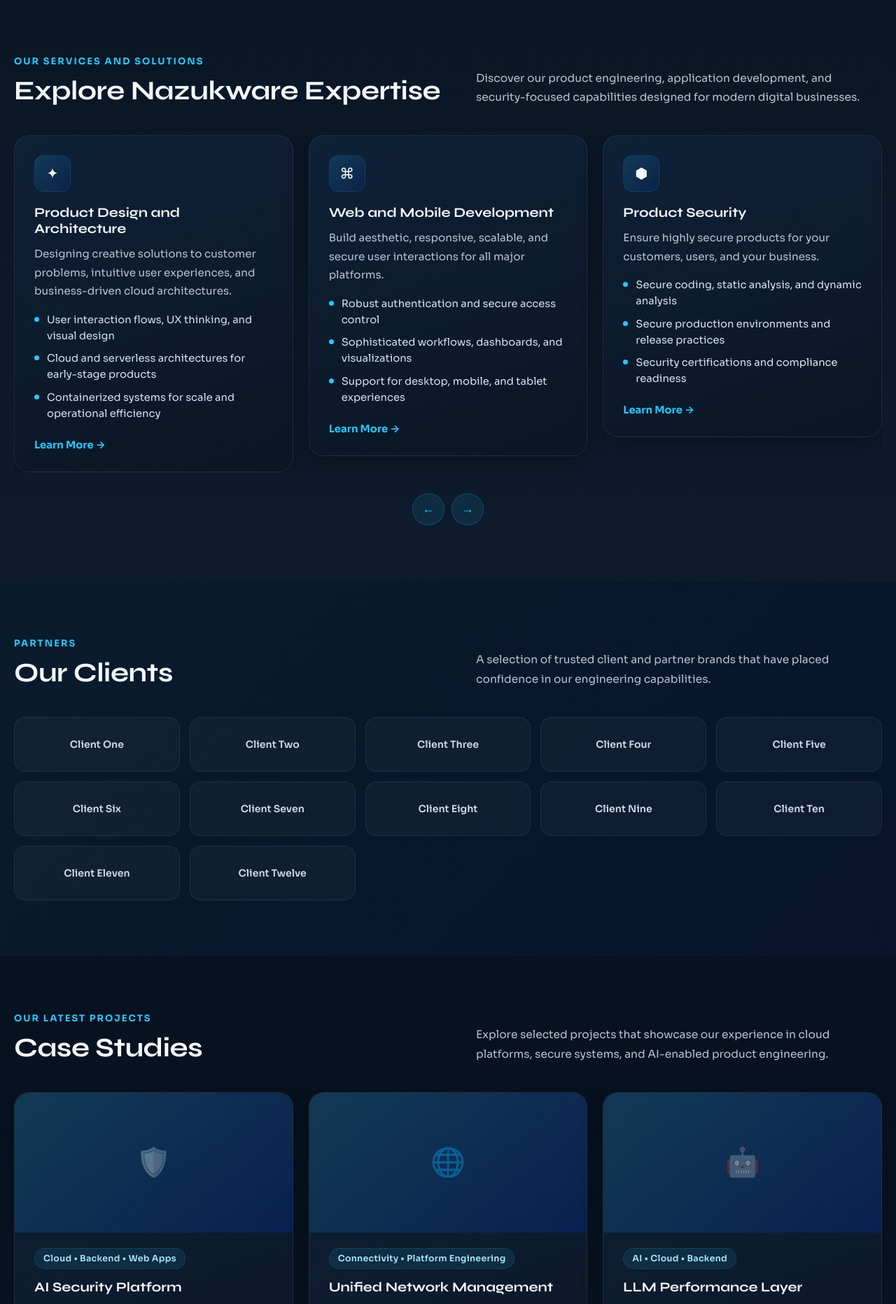
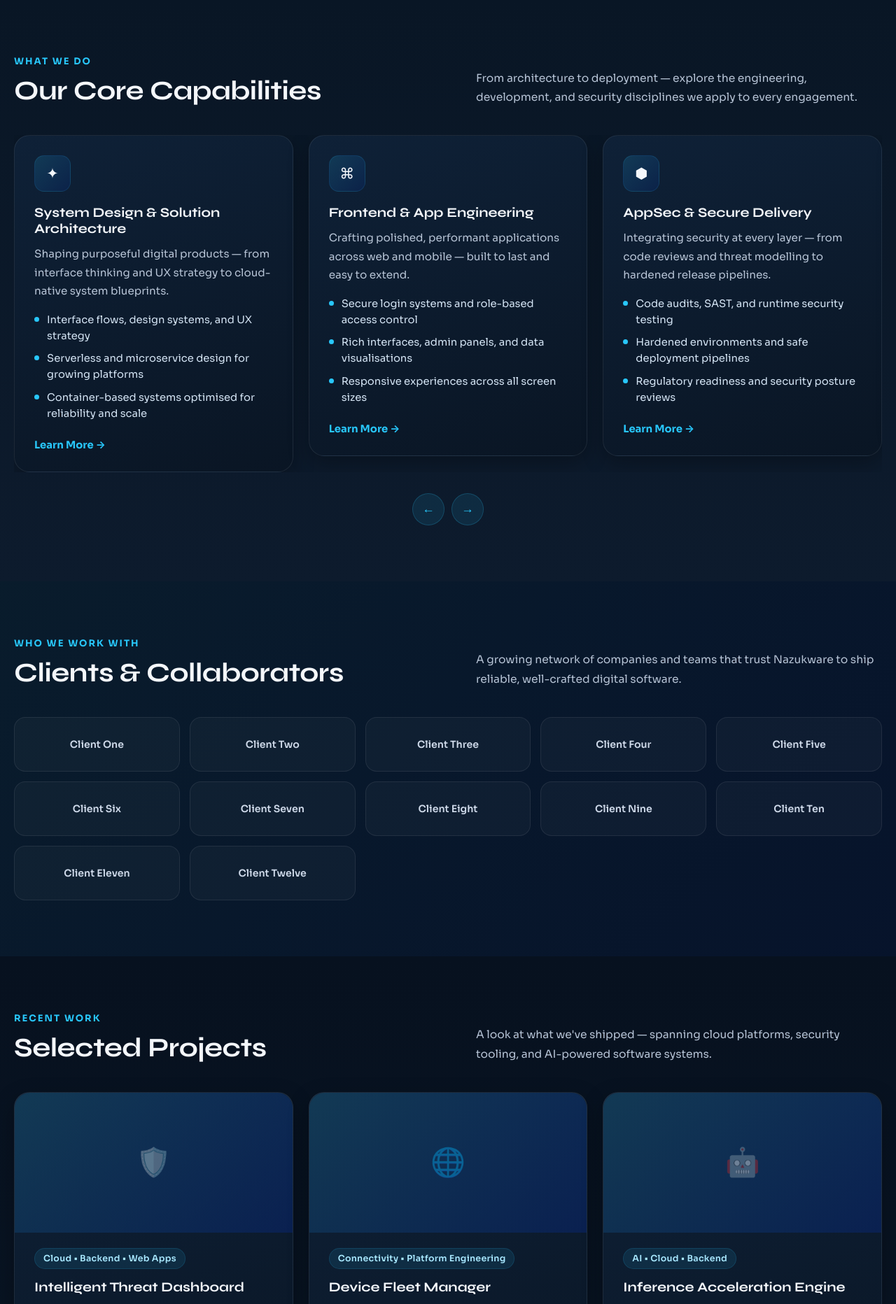
Before and after one commit to shriyashdixit/new_server, a Django app: template django_app/upload/templates/homepage_main.html in a window 1280 px wide. Shown: the part 801-2665 px from the top of the page at 70% size. Run offline with Django 4.2, Linux system fonts and the light colour scheme; the template is opened without the code that fills it, so the values that code supplies are empty; parts of the project's set-up code (start-up, migrations or seed data) failed here and were passed over.

Commit message:
updated landing page
Co-Authored-By: Claude Sonnet 4.6 <noreply@anthropic.com>

```diff
--- a/django_app/upload/templates/homepage_main.html
+++ b/django_app/upload/templates/homepage_main.html
@@ -1053,23 +1053,23 @@
                 <div class="hero-left">
                     <div class="hero-text-logo">
                         <span class="hero-text-logo-main">Nazukware</span>
-                        <span class="hero-text-logo-sub">People &bull; Technology &bull; Solutions</span>
+                        <span class="hero-text-logo-sub">Vision &bull; Craft &bull; Delivery</span>
                     </div>
 
                     <p class="hero-mini">
-                        Imagine &nbsp;&middot;&nbsp; Engineer &nbsp;&middot;&nbsp; <span class="accent">Innovate</span>
+                        Think &nbsp;&middot;&nbsp; Build &nbsp;&middot;&nbsp; <span class="accent">Transform</span>
                     </p>
 
                     <h1>
-                        Cloud Software<br>
-                        Product Engineering<br>
-                        Services
+                        Full-Stack Digital<br>
+                        Engineering &amp;<br>
+                        Delivery Studio
                     </h1>
 
                     <div class="hero-bottom-row">
-                        <a href="{% url 'homepage_main' %}" class="hero-btn">Let's Talk</a>
+                        <a href="{% url 'homepage_main' %}" class="hero-btn">Work With Us</a>
                         <p class="hero-desc">
-                            Empowering businesses with usable, secure and scalable product implementations.
+                            Building reliable, thoughtful, and secure digital systems for ambitious teams.
                         </p>
                     </div>
                 </div>
@@ -1078,32 +1078,32 @@
                     <div class="service-hover-area">
                         <div class="service-point point-1">
                             <div class="service-card">
-                                <h3>Product Design and Architecture</h3>
+                                <h3>System Design &amp; Solution Architecture</h3>
                                 <div class="service-line"></div>
-                                <p>Design creative solutions to customer problems, intuitive user experiences and business driven cloud architectures.</p>
+                                <p>Craft purposeful software blueprints — from user journey mapping and interface design to scalable cloud system architecture.</p>
                             </div>
                             <span class="plus">+</span>
-                            <span>Product Design and Architecture</span>
+                            <span>System Design &amp; Solution Architecture</span>
                         </div>
 
                         <div class="service-point point-2">
                             <div class="service-card">
-                                <h3>Web and Mobile Applications</h3>
+                                <h3>Frontend &amp; Cross-Platform Apps</h3>
                                 <div class="service-line"></div>
-                                <p>Build aesthetic, responsive, scalable and secure user interactions for web, tablet and mobile platforms.</p>
+                                <p>Deliver polished, performant, and secure interfaces across web, mobile, and tablet — built for real users at scale.</p>
                             </div>
                             <span class="plus">+</span>
-                            <span>Web and Mobile Applications</span>
+                            <span>Frontend &amp; Cross-Platform Apps</span>
                         </div>
 
                         <div class="service-point point-3">
                             <div class="service-card">
-                                <h3>Product Security</h3>
+                                <h3>AppSec &amp; Secure Delivery</h3>
                                 <div class="service-line"></div>
-                                <p>Ensure highly secure products for your customers, users and business through strong engineering and release practices.</p>
+                                <p>Harden your software from the ground up — secure code practices, tested pipelines, and compliance-ready release processes.</p>
                             </div>
                             <span class="plus">+</span>
-                            <span>Product Security</span>
+                            <span>AppSec &amp; Secure Delivery</span>
                         </div>
                     </div>
                 </div>
@@ -1122,10 +1122,10 @@
             <div class="container">
                 <div class="section-head mil-animated">
                     <div>
-                        <span class="mini">Our Services and Solutions</span>
-                        <h2>Explore Nazukware Expertise</h2>
+                        <span class="mini">What We Do</span>
+                        <h2>Our Core Capabilities</h2>
                     </div>
-                    <p>Discover our product engineering, application development, and security-focused capabilities designed for modern digital businesses.</p>
+                    <p>From architecture to deployment — explore the engineering, development, and security disciplines we apply to every engagement.</p>
                 </div>
 
                 <div class="services-swiper-wrap mil-animated">
@@ -1134,12 +1134,12 @@
                             <div class="swiper-slide">
                                 <article class="card">
                                     <div class="card-icon">✦</div>
-                                    <h3>Product Design and Architecture</h3>
-                                    <p>Designing creative solutions to customer problems, intuitive user experiences, and business-driven cloud architectures.</p>
+                                    <h3>System Design &amp; Solution Architecture</h3>
+                                    <p>Shaping purposeful digital products — from interface thinking and UX strategy to cloud-native system blueprints.</p>
                                     <ul class="bullet-list">
-                                        <li>User interaction flows, UX thinking, and visual design</li>
-                                        <li>Cloud and serverless architectures for early-stage products</li>
-                                        <li>Containerized systems for scale and operational efficiency</li>
+                                        <li>Interface flows, design systems, and UX strategy</li>
+                                        <li>Serverless and microservice design for growing platforms</li>
+                                        <li>Container-based systems optimised for reliability and scale</li>
                                     </ul>
                                     <a href="{% url 'homepage_main' %}" class="card-link">Learn More →</a>
                                 </article>
@@ -1148,12 +1148,12 @@
                             <div class="swiper-slide">
                                 <article class="card">
                                     <div class="card-icon">⌘</div>
-                                    <h3>Web and Mobile Development</h3>
-                                    <p>Build aesthetic, responsive, scalable, and secure user interactions for all major platforms.</p>
+                                    <h3>Frontend &amp; App Engineering</h3>
+                                    <p>Crafting polished, performant applications across web and mobile — built to last and easy to extend.</p>
                                     <ul class="bullet-list">
-                                        <li>Robust authentication and secure access control</li>
-                                        <li>Sophisticated workflows, dashboards, and visualizations</li>
-                                        <li>Support for desktop, mobile, and tablet experiences</li>
+                                        <li>Secure login systems and role-based access control</li>
+                                        <li>Rich interfaces, admin panels, and data visualisations</li>
+                                        <li>Responsive experiences across all screen sizes</li>
                                     </ul>
                                     <a href="{% url 'homepage_main' %}" class="card-link">Learn More →</a>
                                 </article>
@@ -1162,12 +1162,12 @@
                             <div class="swiper-slide">
                                 <article class="card">
                                     <div class="card-icon">⬢</div>
-                                    <h3>Product Security</h3>
-                                    <p>Ensure highly secure products for your customers, users, and your business.</p>
+                                    <h3>AppSec &amp; Secure Delivery</h3>
+                                    <p>Integrating security at every layer — from code reviews and threat modelling to hardened release pipelines.</p>
                                     <ul class="bullet-list">
-                                        <li>Secure coding, static analysis, and dynamic analysis</li>
-                                        <li>Secure production environments and release practices</li>
-                                        <li>Security certifications and compliance readiness</li>
+                                        <li>Code audits, SAST, and runtime security testing</li>
+                                        <li>Hardened environments and safe deployment pipelines</li>
+                                        <li>Regulatory readiness and security posture reviews</li>
                                     </ul>
                                     <a href="{% url 'homepage_main' %}" class="card-link">Learn More →</a>
                                 </article>
@@ -1176,12 +1176,12 @@
                             <div class="swiper-slide">
                                 <article class="card">
                                     <div class="card-icon">◉</div>
-                                    <h3>Cloud Infrastructure</h3>
-                                    <p>Design, deploy, and manage robust cloud-native infrastructure tailored for modern product teams.</p>
+                                    <h3>Cloud &amp; DevOps Engineering</h3>
+                                    <p>Provision, automate, and operate cloud infrastructure built for scale, speed, and operational confidence.</p>
                                     <ul class="bullet-list">
-                                        <li>AWS, GCP, and Azure platform engineering</li>
-                                        <li>CI/CD pipelines and DevOps automation</li>
-                                        <li>Observability, monitoring, and incident response</li>
+                                        <li>Multi-cloud setup across AWS, GCP, and Azure</li>
+                                        <li>Automated delivery pipelines and infrastructure-as-code</li>
+                                        <li>Logging, alerting, and on-call readiness</li>
                                     </ul>
                                     <a href="{% url 'homepage_main' %}" class="card-link">Learn More →</a>
                                 </article>
@@ -1202,10 +1202,10 @@
             <div class="container">
                 <div class="section-head mil-animated">
                     <div>
-                        <span class="mini">Partners</span>
-                        <h2>Our Clients</h2>
+                        <span class="mini">Who We Work With</span>
+                        <h2>Clients &amp; Collaborators</h2>
                     </div>
-                    <p>A selection of trusted client and partner brands that have placed confidence in our engineering capabilities.</p>
+                    <p>A growing network of companies and teams that trust Nazukware to ship reliable, well-crafted digital software.</p>
                 </div>
 
                 <div class="clients-strip mil-animated">
@@ -1230,10 +1230,10 @@
             <div class="container">
                 <div class="section-head mil-animated">
                     <div>
-                        <span class="mini">Our Latest Projects</span>
-                        <h2>Case Studies</h2>
+                        <span class="mini">Recent Work</span>
+                        <h2>Selected Projects</h2>
                     </div>
-                    <p>Explore selected projects that showcase our experience in cloud platforms, secure systems, and AI-enabled product engineering.</p>
+                    <p>A look at what we've shipped — spanning cloud platforms, security tooling, and AI-powered software systems.</p>
                 </div>
 
                 <div class="case-grid">
@@ -1242,8 +1242,8 @@
                             <span class="case-img-placeholder">🛡️</span>
                         </div>
                         <span class="case-tag">Cloud &bull; Backend &bull; Web Apps</span>
-                        <h3 class="case-title">AI Security Platform</h3>
-                        <p class="case-copy">A modern cloud-native platform that detects risky interactions, automates workflows, and provides actionable security visibility across enterprise environments.</p>
+                        <h3 class="case-title">Intelligent Threat Dashboard</h3>
+                        <p class="case-copy">A cloud-native monitoring system that surfaces risky activity, streamlines security workflows, and gives enterprise teams clear, actionable visibility.</p>
                         <a href="{% url 'homepage_main' %}" class="card-link">View Project →</a>
                     </article>
 
@@ -1252,8 +1252,8 @@
                             <span class="case-img-placeholder">🌐</span>
                         </div>
                         <span class="case-tag">Connectivity &bull; Platform Engineering</span>
-                        <h3 class="case-title">Unified Network Management</h3>
-                        <p class="case-copy">A scalable management platform for connected devices, bringing visibility, control, and simplified operations across multiple network environments.</p>
+                        <h3 class="case-title">Device Fleet Manager</h3>
+                        <p class="case-copy">A scalable control plane for connected hardware — bringing real-time visibility, remote management, and operational clarity across distributed network environments.</p>
                         <a href="{% url 'homepage_main' %}" class="card-link">View Project →</a>
                     </article>
 
@@ -1262,18 +1262,18 @@
                             <span class="case-img-placeholder">🤖</span>
                         </div>
                         <span class="case-tag">AI &bull; Cloud &bull; Backend</span>
-                        <h3 class="case-title">LLM Performance Layer</h3>
-                        <p class="case-copy">An AI infrastructure solution focused on faster responses, improved throughput, and reduced serving costs for production-grade language model applications.</p>
+                        <h3 class="case-title">Inference Acceleration Engine</h3>
+                        <p class="case-copy">An AI serving layer engineered for lower latency, higher throughput, and reduced compute costs — making production language models faster and cheaper to run.</p>
                         <a href="{% url 'homepage_main' %}" class="card-link">View Project →</a>
                     </article>
                 </div>
 
                 <div class="contact-band mil-animated">
                     <div>
-                        <h3>Ready to build your next digital product?</h3>
-                        <p>From idea validation and architecture to engineering and security hardening, Nazukware can help shape modern, scalable software products.</p>
+                        <h3>Have something to build?</h3>
+                        <p>Whether you're starting from scratch or scaling an existing system, Nazukware brings the engineering depth to move fast and ship well.</p>
                     </div>
-                    <a href="{% url 'homepage_main' %}" class="btn btn-primary">Start a Conversation</a>
+                    <a href="{% url 'homepage_main' %}" class="btn btn-primary">Let's Connect</a>
                 </div>
             </div>
         </section>
@@ -1289,7 +1289,7 @@
                         <span>Nazukware</span>
                     </a>
                     <p>
-                        A technology studio focused on product engineering, platform development, and secure software delivery.<br><br>
+                        A software engineering studio specialising in scalable systems, modern applications, and secure digital delivery.<br><br>
                         Pune, India<br>
                         contact@nazukware.com<br>
                         +91-XXXXXXXXXX
@@ -1315,7 +1315,7 @@
                 </div>
 
                 <div class="footer-col">
-                    <h4>People</h4>
+                    <h4>Connect</h4>
                     <div class="footer-links">
                         <a href="{% url 'homepage_main' %}">Team</a>
                         <a href="{% url 'homepage_main' %}">Culture</a>
```
